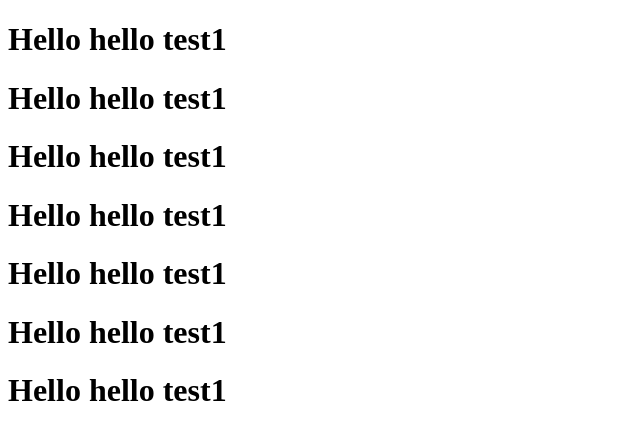
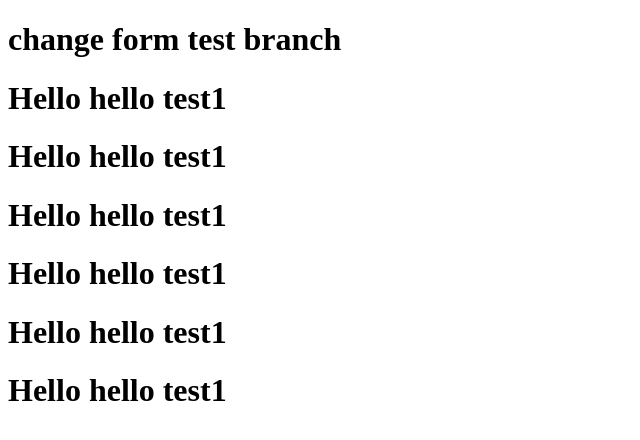
Before and after one commit to liwenbo55/git-demo, a plain HTML site: page index.html in a window 1280 px wide. Shown: the whole page, without its empty margins (0-640 px from the left). Drawn offline with Linux system fonts and the light colour scheme.

Commit message:
change from test branch

```diff
--- a/index.html
+++ b/index.html
@@ -7,7 +7,7 @@
     <title>Document</title>
 </head>
 <body>
-    <h1>Hello hello test1
+    <h1>change form test branch
     </h1>
     <h1>Hello hello test1
     </h1>
```
